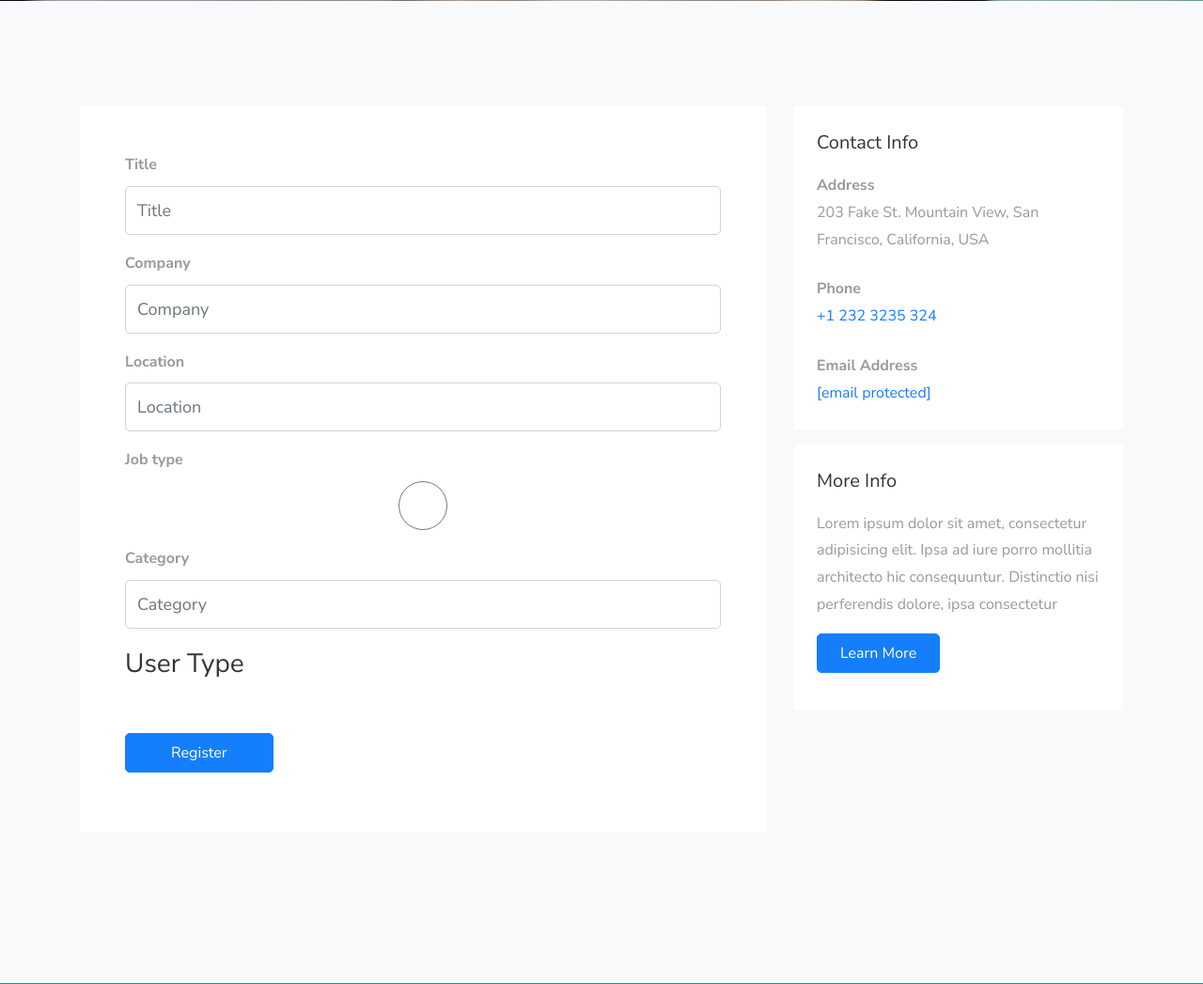
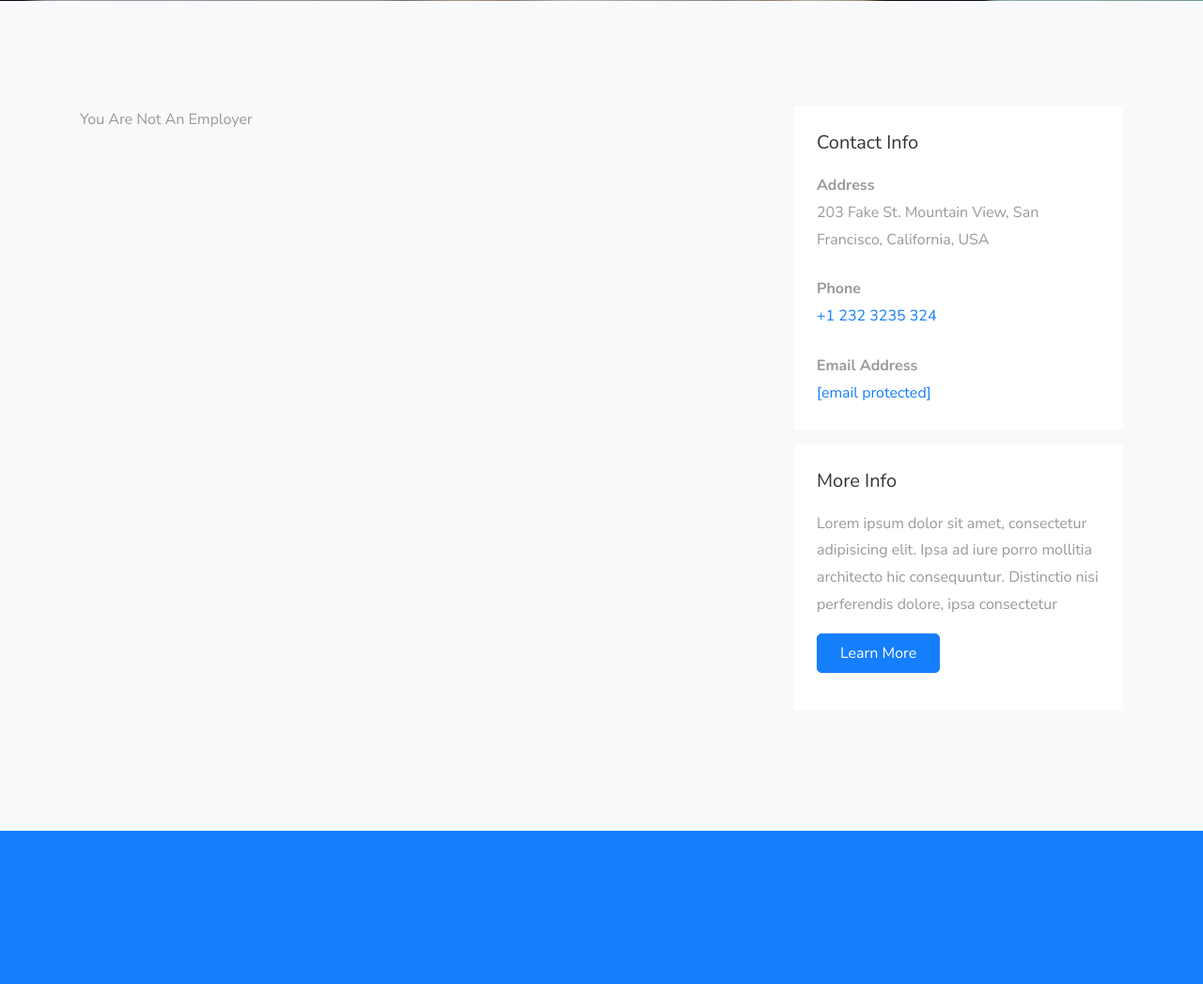
Before and after one commit to FaisalWant/jobPortal, a Django app: page /job/create-job/ in a window 1280 px wide. Shown: the part 799-1846 px from the top of the page at 94% size. Run offline with Django 3.2, Linux system fonts and the light colour scheme; the visitor is signed in with stand-in values (Sample User, id 1); some libraries are stand-ins or nearby versions; some web fonts are replaced.

Commit message:
Creating HTML for Posting a Job

```diff
--- a/jobs/views.py
+++ b/jobs/views.py
@@ -1,5 +1,6 @@
 from django.views.generic import TemplateView, ListView, CreateView
-
+from django.utils.decorators import method_decorator
+from django.contrib.auth.decorators import login_required
 # Create your views here.
 from .models import Job, Category
 from django.contrib.messages.views import SuccessMessageMixin
@@ -16,9 +17,18 @@
 		context['categories']=Category.objects.all()
 		return context
 
+
+
+@method_decorator(login_required(login_url='/users/login'), name='dispatch')
 class CreateJobView(SuccessMessageMixin, CreateView ):
 	model= Job
 	template_name= 'jobs/create-jobs.html'
 	form_class=CreateJobForm
 	success_url = '/job'
 	success_message="Job has been posted"
+
+	def form_valid(self, form):
+		job= form.save(commit=False)
+		job.employer=self.request.user
+		job.save()
+		return super(CreateJobView,self).form_valid(form)
--- a/templates/jobs/base.html
+++ b/templates/jobs/base.html
@@ -76,7 +76,7 @@
 			    {{ user.first_name }}
 			  </button>
 			  <div class="dropdown-menu">
-			    <a class="dropdown-item" href="#">Add Job</a>
+			    <a class="dropdown-item" href="{% url 'jobs:create-job' %}">Add Job</a>
 			    <a class="dropdown-item" href="#">My Jobs</a>
 			    {% if user.get_profile_id %}
 			    <a class="dropdown-item" href="{% url 'users:update_profile' pk=user.get_profile_id %}"> Update Profile</a>
--- a/templates/jobs/create-jobs.html
+++ b/templates/jobs/create-jobs.html
@@ -7,8 +7,8 @@
       <div class="container">
         <div class="row no-gutters slider-text js-fullheight align-items-end justify-content-start" data-scrollax-parent="true">
           <div class="col-md-8 ftco-animate text-center text-md-left mb-5" data-scrollax=" properties: { translateY: '70%' }">
-          	<p class="breadcrumbs" data-scrollax="properties: { translateY: '30%', opacity: 1.6 }"><span class="mr-3"><a href="index.html">Home <i class="ion-ios-arrow-forward"></i></a></span> <span>register</span></p>
-            <h1 class="mb-3 bread" data-scrollax="properties: { translateY: '30%', opacity: 1.6 }">register</h1>
+          	<p class="breadcrumbs" data-scrollax="properties: { translateY: '30%', opacity: 1.6 }"><span class="mr-3"><a href="index.html">Home <i class="ion-ios-arrow-forward"></i></a></span> <span>Post a Job</span></p>
+            <h1 class="mb-3 bread" data-scrollax="properties: { translateY: '30%', opacity: 1.6 }">Post a Job</h1>
           </div>
         </div>
       </div>
@@ -19,7 +19,7 @@
         <div class="row">
 
           <div class="col-md-12 col-lg-8 mb-5">
-
+          {% if user.is_employer %}
 			     <form  method="post" class="p-5 bg-white" >
             {% csrf_token %}
 
@@ -41,7 +41,7 @@
                {% endif %}
 
 
-            {% for field in form.visible_fields|slice:"5" %}
+            {% for field in form.visible_fields|slice:"3" %}
 
               <div class="row form-group">
                 <div class="col-md-12 mb-3 mb-md-0">
@@ -54,23 +54,53 @@
 
 
               <div class="row form-group">
-                <div class="col-md-12"><h3>User Type</h3></div>
+                <div class="col-md-12"><h3>Job Type</h3></div>
                 <div class="col-md-12 mb-3 mb-md-0">
                   <label for="option-job-type-1">
-                   {{ form.user_types }}
+                   {{ form.job_type }}
                   </label>
                 </div>
               </div>
 
+               <div class="row form-group">
+                <div class="col-md-12"><h3>Job Type</h3></div>
+                <div class="col-md-12 mb-3 mb-md-0">
+                  <label for="option-job-type-1">
+                   {{ form.category }}
+                  </label>
+                </div>
+              </div>
+
+               <div class="row form-group">
+                <div class="col-md-12"><h3>Description</h3></div>
+                {{ form.media }}
+                {{ form.description }}
+              </div>
+
+
               <div class="row form-group">
                 <div class="col-md-12">
-                  <input type="submit" value="Register" class="btn btn-primary  py-2 px-5">
+                  <input type="submit" value="Post" class="btn btn-primary  py-2 px-5">
                 </div>
               </div>
 
 
 
             </form>
+
+            {% else %}
+
+              <div class="row form-group">
+
+                <div class="col-md-12 mb-3 mb-md-0">
+                  <label for="option-job-type-1">
+                  You Are Not An Employer
+                  </label>
+                </div>
+              </div>
+
+              {% endif %}
+
           </div>
 
           <div class="col-lg-4">
```
